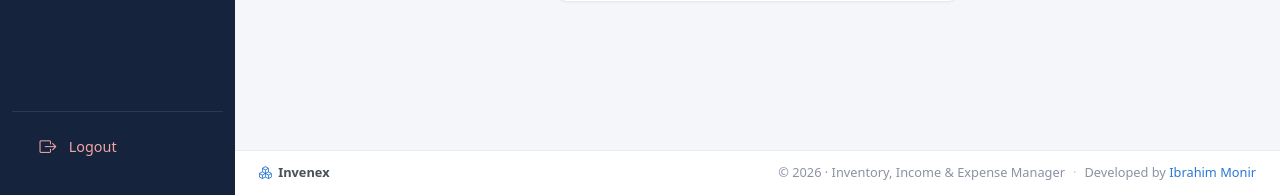
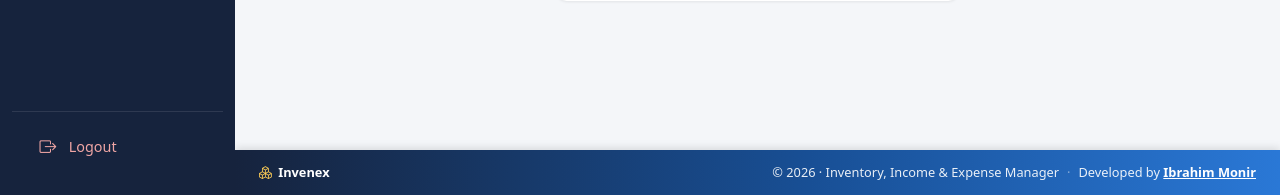
Before and after one commit to ibrahim-monir/invenex, a Flask app: page /profile in a window 1280 px wide. Shown: the part 605-800 px from the top of the page. Run offline with Flask 3, Linux system fonts and the light colour scheme; the visitor is signed in with stand-in values (Sample User, id 1); data comes from the database, SQL or seed files in the repository.

Commit message:
Fix profile pictures vanishing after a redeploy, and make the footer colorful
Avatars were saved under static/uploads, which lives in the app's code
checkout - Render rebuilds that from git on every deploy, wiping anything
written there since the last one. The database (under data/) sits on the
persistent disk and survives fine, so the DB kept pointing at a filename
that no longer existed on disk the moment any unrelated deploy went out,
which is exactly what happened here after the recent run of design changes.
Moved uploads to data/uploads (same persistent disk as invenex.db) and added
a dedicated /uploads/<filename> route to serve them, since Flask's static
folder can't point outside the app package. Existing users need to re-upload
once - there's no way to recover a file that was already wiped.

Footer: replaced the plain white bar with a navy-to-blue gradient matching
the sidebar, white text, and an amber accent on the brand icon and links.

Co-Authored-By: Claude Sonnet 5 <noreply@anthropic.com>

```diff
--- a/app.py
+++ b/app.py
@@ -5,7 +5,7 @@ from calendar import month_abbr
 from datetime import date, datetime
 
 from dotenv import load_dotenv
-from flask import Flask, Response, flash, redirect, render_template, request, url_for
+from flask import Flask, Response, flash, redirect, render_template, request, send_from_directory, url_for
 from openpyxl import Workbook
 from openpyxl.styles import Alignment, Border, Font, PatternFill, Side
 from flask_login import (
@@ -58,7 +58,7 @@ else:
 app.config["SQLALCHEMY_TRACK_MODIFICATIONS"] = False
 app.config["MAX_CONTENT_LENGTH"] = 2 * 1024 * 1024  # 2MB upload limit
 
-UPLOAD_FOLDER = os.path.join(app.root_path, "static", "uploads")
+UPLOAD_FOLDER = os.path.join(app.root_path, "data", "uploads")
 os.makedirs(UPLOAD_FOLDER, exist_ok=True)
 
 db.init_app(app)
@@ -225,6 +225,14 @@ def logout():
     return redirect(url_for("login"))
 
 
+@app.route("/uploads/<path:filename>")
+def uploaded_file(filename):
+    # Served from the persistent data disk (not static/) so it survives a
+    # redeploy the same way the database does - static/ is rebuilt from the
+    # git checkout on every deploy and would silently drop these otherwise.
+    return send_from_directory(UPLOAD_FOLDER, filename)
+
+
 @app.route("/profile")
 @login_required
 def profile():
--- a/templates/base.html
+++ b/templates/base.html
@@ -82,16 +82,16 @@
     .app-footer {
       position: fixed; left: 0; right: 0; bottom: 0; height: var(--footer-height);
       display: flex; align-items: center; justify-content: space-between; gap: 1rem;
-      padding: 0 1.5rem; color: #8a93a3; font-size: .8rem;
-      background: rgba(255,255,255,.92); backdrop-filter: blur(6px);
-      border-top: 1px solid #e9ebef; z-index: 1010;
+      padding: 0 1.5rem; color: rgba(255,255,255,.9); font-size: .8rem;
+      background: linear-gradient(90deg, var(--sidebar-bg) 0%, var(--color-primary-dark) 55%, var(--color-primary) 100%);
+      box-shadow: 0 -2px 8px rgba(0,0,0,.12); z-index: 1010;
     }
     .app-footer.with-sidebar { left: var(--sidebar-width); }
-    .app-footer .footer-brand { display: flex; align-items: center; gap: .4rem; font-weight: 600; color: #495057; }
-    .app-footer .footer-brand i { color: var(--color-primary); }
+    .app-footer .footer-brand { display: flex; align-items: center; gap: .4rem; font-weight: 700; color: #fff; }
+    .app-footer .footer-brand i { color: #ffce56; }
     .app-footer .footer-sep { opacity: .5; }
-    .app-footer a { color: var(--color-primary); text-decoration: none; font-weight: 500; }
-    .app-footer a:hover { text-decoration: underline; }
+    .app-footer a { color: #fff; text-decoration: underline; font-weight: 600; }
+    .app-footer a:hover { color: #ffce56; }
 
     @media (max-width: 900px) {
       .sidebar { transform: translateX(-100%); }
@@ -163,7 +163,7 @@
 
     <a class="identity" href="{{ url_for('profile') }}">
       {% if admin_avatar %}
-        <img src="{{ url_for('static', filename='uploads/' + admin_avatar) }}" class="identity-avatar" alt="Avatar">
+        <img src="{{ url_for('uploaded_file', filename=admin_avatar) }}" class="identity-avatar" alt="Avatar">
       {% else %}
         <div class="identity-avatar-fallback"><i class="bi bi-person-fill"></i></div>
       {% endif %}
--- a/templates/profile.html
+++ b/templates/profile.html
@@ -9,7 +9,7 @@
       <form method="post" action="{{ url_for('update_profile') }}" enctype="multipart/form-data">
         <div class="text-center mb-4">
           {% if profile.avatar_filename %}
-            <img src="{{ url_for('static', filename='uploads/' + profile.avatar_filename) }}"
+            <img src="{{ url_for('uploaded_file', filename=profile.avatar_filename) }}"
                  class="rounded-circle mb-2" style="width:100px;height:100px;object-fit:cover;" alt="Avatar">
           {% else %}
             <div class="d-inline-flex align-items-center justify-content-center rounded-circle bg-primary text-white mb-2" style="width:100px;height:100px;">
```
